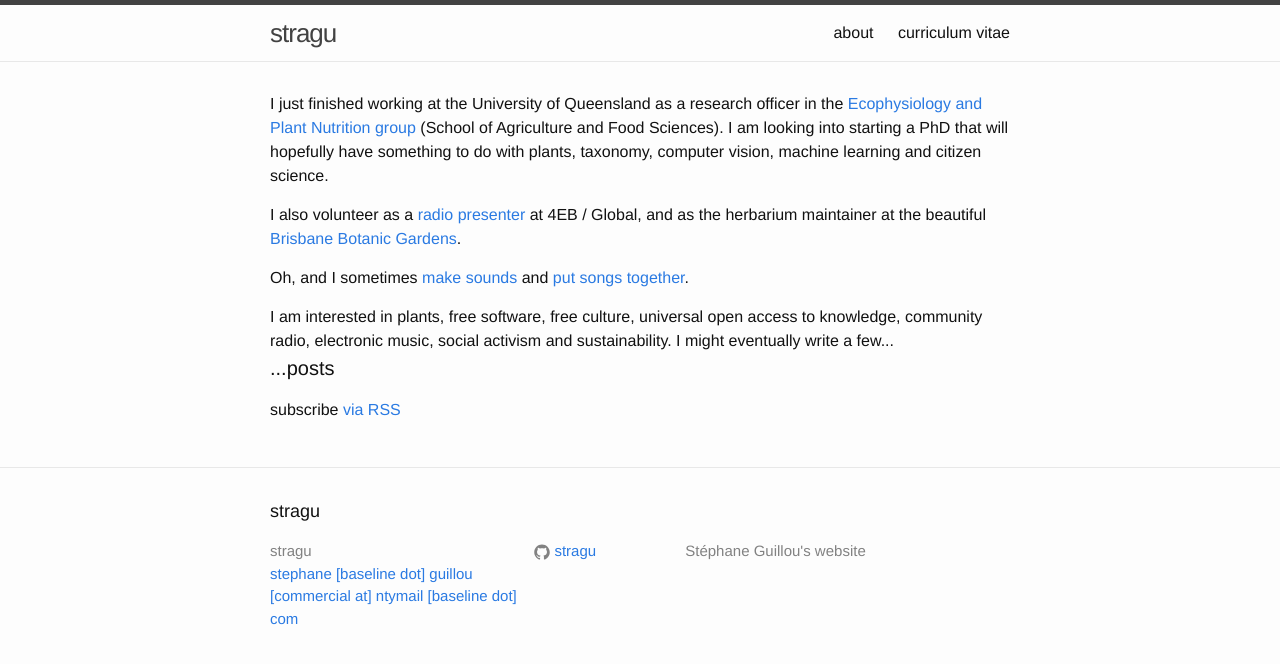
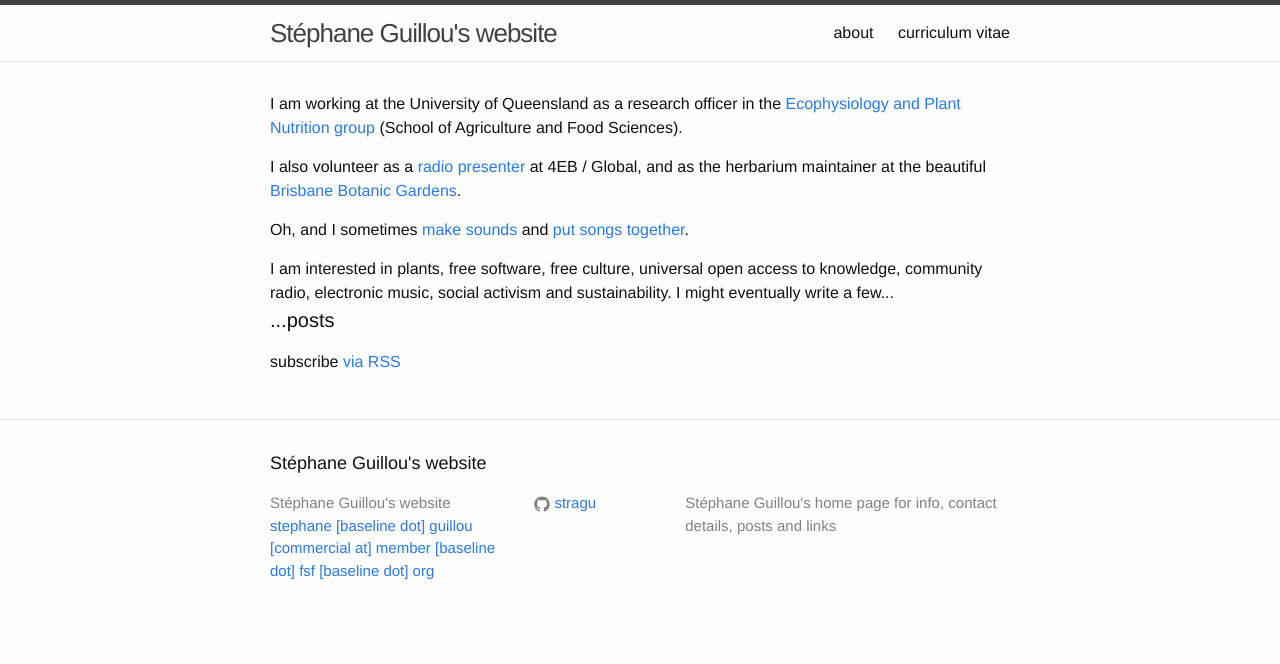
Before and after one commit to stragu/stragu.github.io, a Jekyll site: the page built from index.html, in a window 1280 px wide. Shown: the top 664 px of the page. Built offline with Jekyll 4.4.1, drawn with Linux system fonts in a browser that asks for light colours.

Commit message:
updated info, better title and description, new email

```diff
--- a/_config.yml
+++ b/_config.yml
@@ -1,8 +1,8 @@
 # Site settings
-title: stragu
-email: stephane [baseline dot] guillou [commercial at] ntymail [baseline dot] com
+title: Stéphane Guillou's website
+email: stephane [baseline dot] guillou [commercial at] member [baseline dot] fsf [baseline dot] org
 description: > # this means to ignore newlines until "baseurl:"
-  Stéphane Guillou's website
+  Stéphane Guillou's home page for info, contact details, posts and links
 baseurl: "" # the subpath of your site, e.g. /blog/
 url: "http://stragu.github.io" # the base hostname & protocol for your site
 twitter_username:
--- a/index.html
+++ b/index.html
@@ -4,7 +4,7 @@ layout: default
 
 <div class="home">
 
-<p>I just finished working at the University of Queensland as a research officer in the <a href="http://epngroup.org/">Ecophysiology and Plant Nutrition group</a> (School of Agriculture and Food Sciences). I am looking into starting a PhD that will hopefully have something to do with plants, taxonomy, computer vision, machine learning and citizen science.</p>
+<p>I am working at the University of Queensland as a research officer in the <a href="http://epngroup.org/">Ecophysiology and Plant Nutrition group</a> (School of Agriculture and Food Sciences).</p>
 
 <p>I also volunteer as a <a href="https://studio-dessai.github.io/">radio presenter</a> at 4EB / Global, and as the herbarium maintainer at the beautiful <a href="http://www.brisbane.qld.gov.au/facilities-recreation/parks-venues/parks/brisbane-botanic-gardens-mount-coot-tha">Brisbane Botanic Gardens</a>.</p>
 
```
